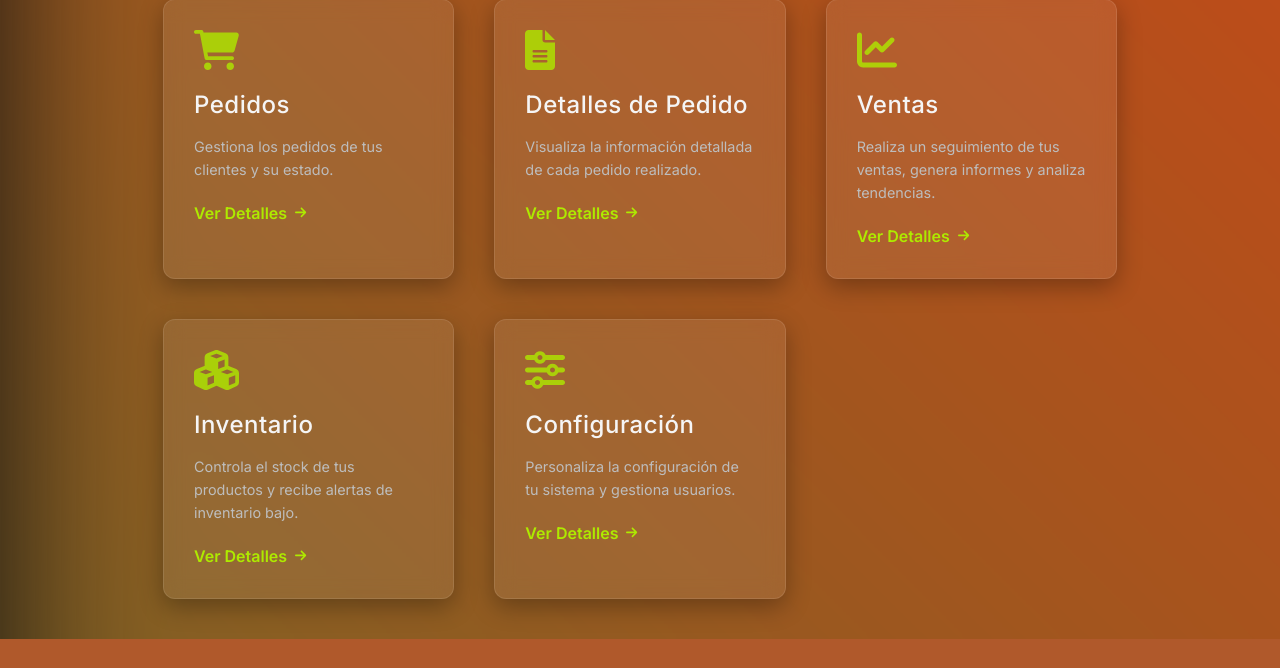
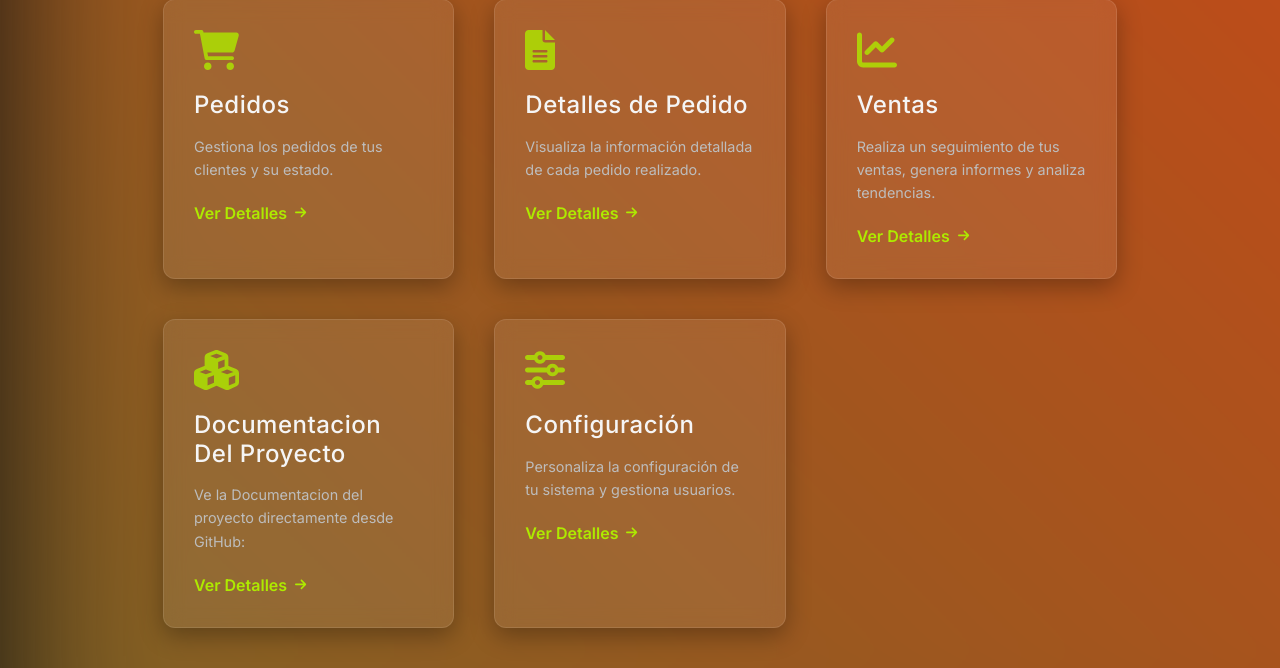
Before and after one commit to christianEGR627/ProyectoBD, a PHP site: page /Index.php in a window 1280 px wide. Shown: the part 753-1421 px from the top of the page. Before the commit the page ends 1392 px from the top, so only its background shows below. Run offline with PHP 8.4, Linux system fonts and the light colour scheme.

Commit message:
Documentacion (index 3)

```diff
--- a/Herramientas/notas.txt
+++ b/Herramientas/notas.txt
@@ -13,3 +13,7 @@ Para compartir nuevamente tu localhost con ngrok haz lo siguiente:
 
  5) ngrok generará una nueva URL pública. Esta URL será diferente a la que obtuviste hoy.
     Busca nuevamente las líneas que empiezan con "Forwarding" en la salida de la terminal.
+
+para seguir haciendo la documentacion
+preciona ctrl + shift + p
+   Markdown: Open Preview
--- a/Index.php
+++ b/Index.php
@@ -97,10 +97,10 @@
             </div>
             <div class="module-card">
                 <i class="fas fa-cubes module-icon"></i>
-                <h3 class="module-title">Inventario</h3>
-                <p class="module-description">Controla el stock de tus productos y recibe alertas de inventario bajo.
+                <h3 class="module-title">Documentacion Del Proyecto</h3>
+                <p class="module-description">Ve la Documentacion del proyecto directamente desde GitHub:
                 </p>
-                <a href="#" class="module-link">
+                <a href="https://www.google.com/" class="module-link">
                     Ver Detalles <i class="fas fa-arrow-right arrow-icon"></i>
                 </a>
             </div>
```
Also changed, not shown: README.md.
